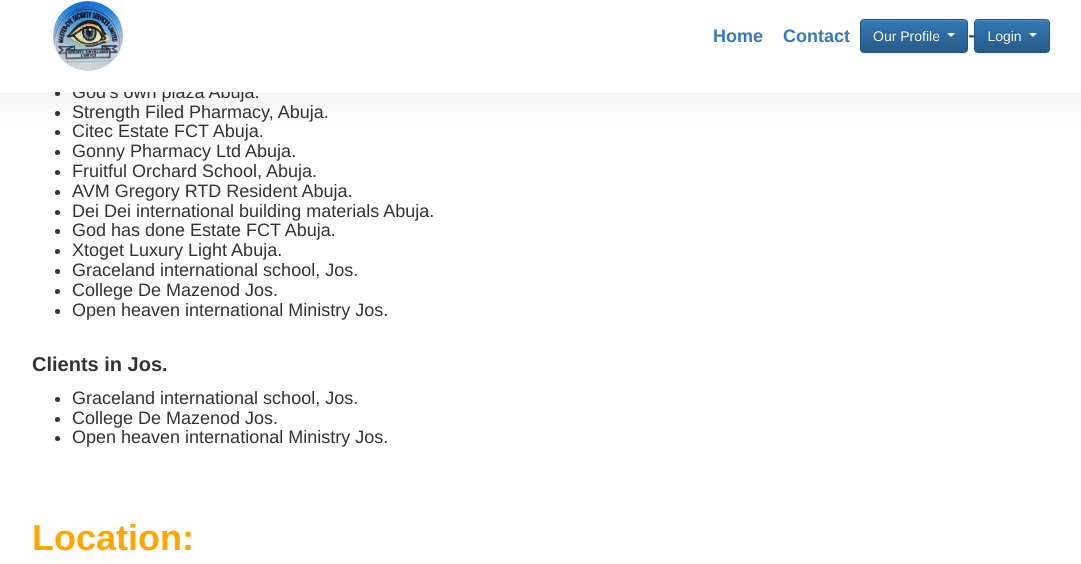
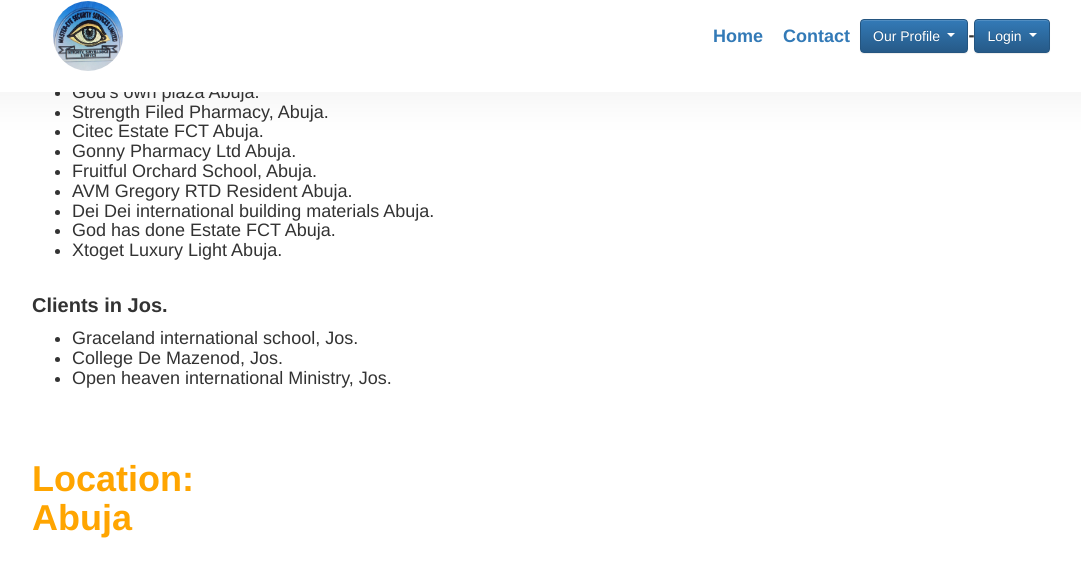
Before and after one commit to AdamsAshifa/mastereyesecurityservicesltd, a Jekyll site: the page built from index.html, in a window 1280 px wide and 900 px high, scrolled down 4513 px, cut to the strip 0-564 px from the top of the window. Shown: the whole strip, without its empty margins (47-1128 px from the left). Built offline with Jekyll 4.4.1, drawn with Linux system fonts in a browser that asks for light colours; the list of posts is cut into pages by our own code; comment, search, counter and statistics services are not loaded.

Commit message:
Update index.html

```diff
--- a/index.html
+++ b/index.html
@@ -283,9 +283,6 @@
         <li>Dei Dei international building materials Abuja. </li>
         <li>God has done Estate FCT Abuja.</li>
         <li>Xtoget Luxury Light Abuja.</li>
-        <li>Graceland international school, Jos.</li>
-        <li>College De Mazenod Jos.</li>
-        <li>Open heaven international Ministry Jos.</li>
       </ul>
     </h4>
     <br>
@@ -293,8 +290,8 @@
     <h4>
       <ul>
         <li>Graceland international school, Jos.</li>
-        <li>College De Mazenod Jos.</li>
-        <li>Open heaven international Ministry Jos.</li>
+        <li>College De Mazenod, Jos.</li>
+        <li>Open heaven international Ministry, Jos.</li>
       </ul>
     </h4>
     <br>
```
